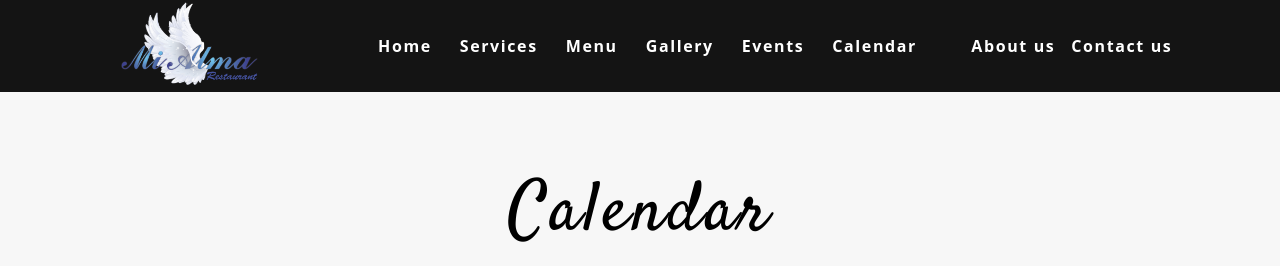
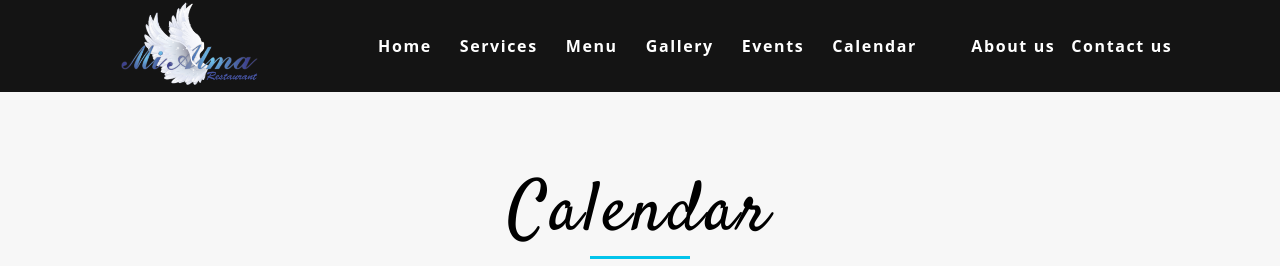
Before and after one commit to antonioi520/RESTAURANTsite, a PHP site: page /calendar in a window 1280 px wide. Shown: the top 266 px of the page. Run offline with PHP 8.4, Linux system fonts and the light colour scheme; some libraries are stand-ins or nearby versions.

Commit message:
cal quick changes

```diff
--- a/calendar.php
+++ b/calendar.php
@@ -32,14 +32,14 @@
 <?php include("views/nav_pages.html")?>
 
 </div>
-<section id="about">
+<section id="about" style="padding-bottom:10px;">
     <div class="container wow fadeInUp">
         <div class="row">
             <div class="col-md-12">
                 <center>
-                    <h1 class="" style="font-family: 'Satisfy', cursive;letter-spacing: 0.05em;font-size: 70px;color:black;margin-bottom: 10px;">Calendar</h1>
+                    <h1 class="" style="font-family: 'Satisfy', cursive;letter-spacing: 0.05em;font-size: 70px;color:black;margin-bottom: 0px;">Calendar</h1>
                     <center>
-                        <div class="section-title-divider"></div>
+                        <div class="section-title-divider" style="margin-bottom: 0;"></div>
             </div>
         </div>
     </div>
@@ -59,7 +59,7 @@
 <div id="content-mobile">
     <center>
         <iframe src="https://calendar.google.com/calendar/embed?height=800&amp;wkst=1&amp;bgcolor=%2300bfff&amp;ctz=America%2FNew_York&amp;src=eW91bmdsdWJhY2t1cEBnbWFpbC5jb20&amp;src=ZW4udXNhI2hvbGlkYXlAZ3JvdXAudi5jYWxlbmRhci5nb29nbGUuY29t&amp;color=%23039BE5&amp;color=%230B8043&amp;showTitle=0&amp;showCalendars=0"
-                style="border:solid 1px #777" width="35" height="650" frameborder="0" scrolling="no"></iframe>
+                style="border:solid 1px #777" width="350" height="650" frameborder="0" scrolling="no"></iframe>
     </center>
 </div>
 
```
